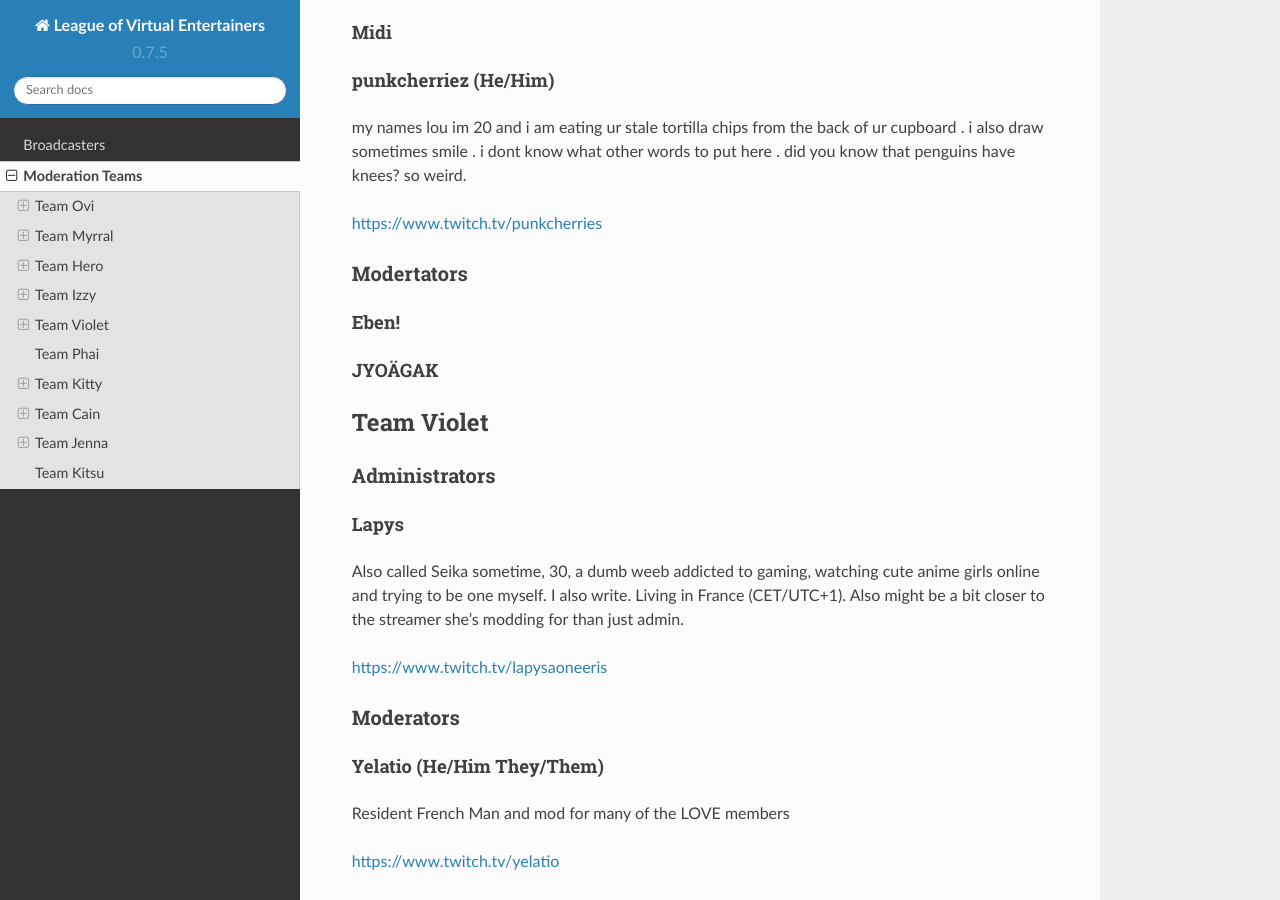
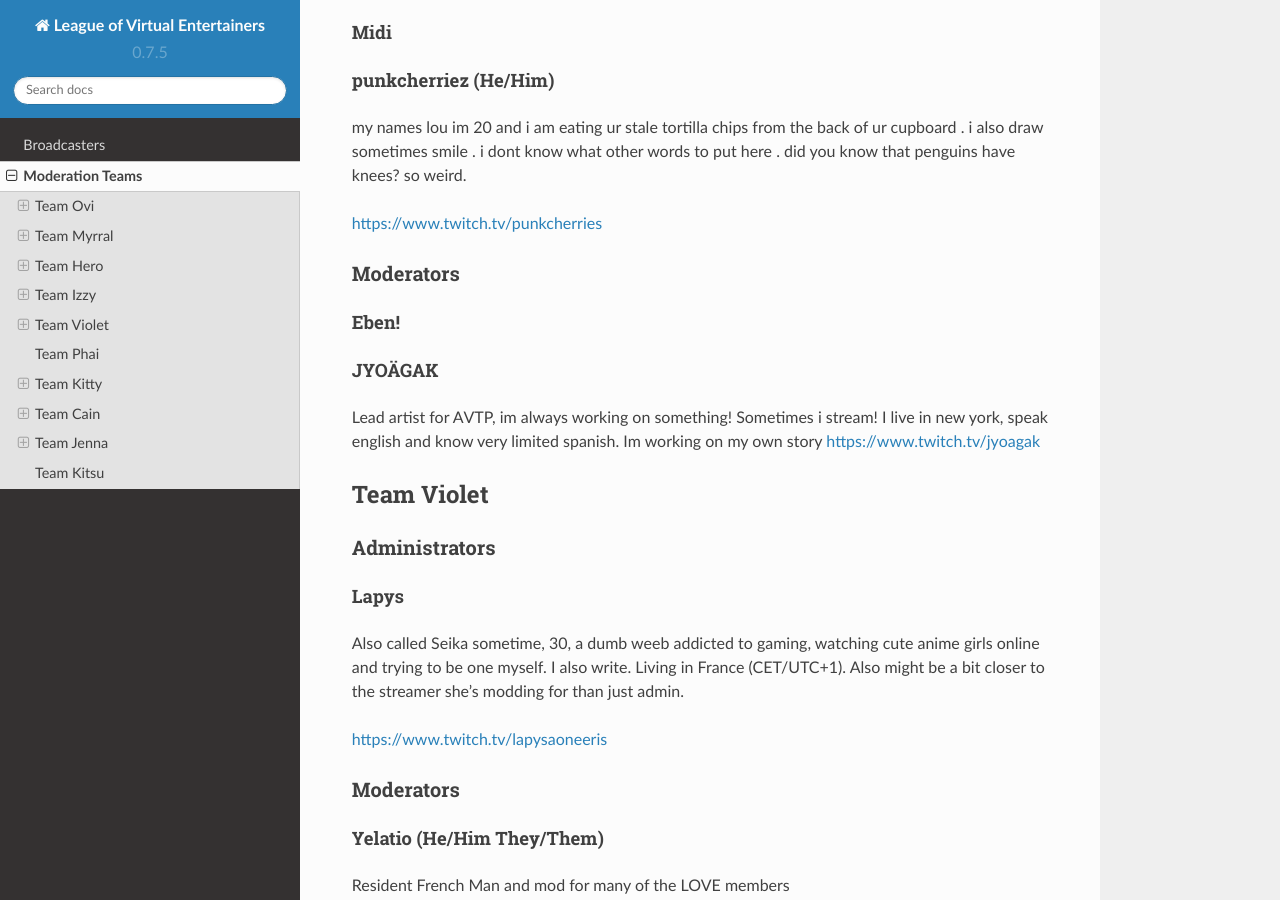
Before and after one commit to OiivaeCommunity/love, a Sphinx documentation site: the page built from docs/source/mods.rst, in a window 1280 px wide and 900 px high, scrolled down 4764 px. Built offline with Sphinx 7.4.7 and the Read the Docs theme 2.0.0, drawn with Linux system fonts in a browser that asks for light colours.

Commit message:
JYOÄGAK's bio

```diff
--- a/docs/source/mods.rst
+++ b/docs/source/mods.rst
@@ -185,6 +185,7 @@
 
 bird_partii (They/Them)
 ^^^^
+
 Hi I'm Jenna, I am a mod who live in Atlantic Time (basically one hour before Eastern) and I use they/them pronouns, my dms are open to all in case of anything and make sure to behave... or else :) and have fun
 
 https://www.twitch.tv/bird_partii
@@ -203,7 +204,7 @@
 https://www.twitch.tv/punkcherries
 
 
-Modertators
+Moderators
 ----
 
 Eben!
@@ -211,6 +212,9 @@
 
 JYOÄGAK
 ^^^^
+
+Lead artist for AVTP, im always working on something! Sometimes i stream! I live in new york, speak english and know very limited spanish. Im working on my own story
+https://www.twitch.tv/jyoagak
 
 Team Violet
 ====
```
